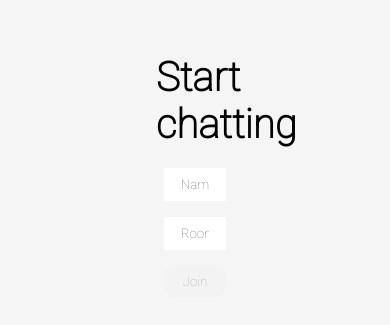
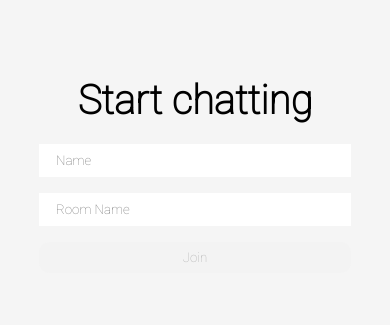
Before and after one commit to gideon-cooper/Realtime-Chating-App-KiwiChat, a React (Create React App) app: page / in a window 390 px wide. Shown: the part 247-572 px from the top of the page. Built offline with nearby package versions, Linux system fonts and the light colour scheme.

Commit message:
media queries added

```diff
--- a/src/components/Chat/Chat.jsx
+++ b/src/components/Chat/Chat.jsx
@@ -2,7 +2,7 @@ import React, { useState, useEffect } from 'react'
 import queryString from 'query-string'
 import io from 'socket.io-client'
 import Message from '../Message/Message'
-import ScrollToBottom from "react-scroll-to-bottom"
+import ScrollToBottom from 'react-scroll-to-bottom'
 import './chat.scss'
 let socket
 const Chat = ({ location }) => {
--- a/src/components/Chat/chat.scss
+++ b/src/components/Chat/chat.scss
@@ -61,3 +61,14 @@
     background-color: #bdb6b6;
   }
 }
+@media (min-width: 766px) and (max-width: 1024px) {
+  .innerChatContainer {
+    width: 80%;
+  }
+}
+@media (max-width: 500px) {
+  .innerChatContainer {
+    width: 100%;
+    height: 100%;
+  }
+}
--- a/src/components/Home/home.scss
+++ b/src/components/Home/home.scss
@@ -35,3 +35,8 @@
   border: none;
   cursor: pointer;
 }
+@media (max-width: 500px) {
+  .homeContainer {
+    width: 100%;
+  }
+}
```
